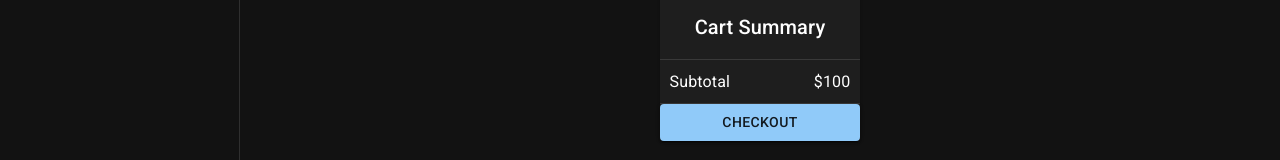
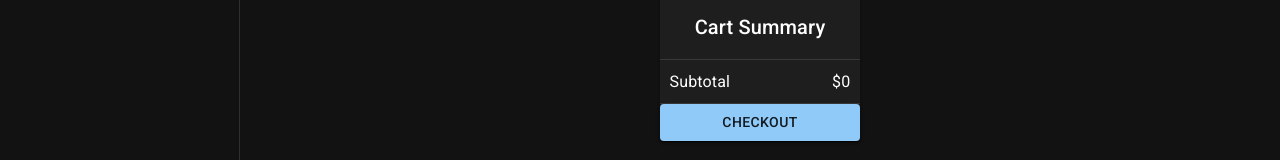
Before and after one commit to alielrayes/React-Level5, a React (Create React App) app in the folder frontend/: page /cart in a window 1280 px wide. Shown: the part 195-355 px from the top of the page. Built offline with nearby package versions, Linux system fonts and the light colour scheme.

Commit message:
lesson27

```diff
--- a/frontend/src/pages/cart/Cart.jsx
+++ b/frontend/src/pages/cart/Cart.jsx
@@ -31,9 +31,12 @@ const Cart = () => {
   const dispatch = useDispatch();
   console.log(selectedProducts);
 
+  let Subtotal = 0;
+
   return (
     <Box>
       {selectedProducts.map((item) => {
+        Subtotal += Number(item.price) * Number(item.quantity);
         return (
           <Paper key={item.id} dir="rtl" className="item-container">
             <div className="img-title-parent">
@@ -63,7 +66,9 @@ const Cart = () => {
               </IconButton>
             </div>
 
-            <div className="price">${item.price}</div>
+            <div className="price">
+              ${Number(item.price) * Number(item.quantity)}
+            </div>
 
             <Button
               sx={{ display: { xs: "none", md: "inline-flex" } }}
@@ -103,7 +108,7 @@ const Cart = () => {
           direction={"row"}
         >
           <Typography variant="body1">Subtotal</Typography>
-          <Typography variant="body1">$100</Typography>
+          <Typography variant="body1">${Subtotal}</Typography>
         </Stack>
 
         <Divider />
```
